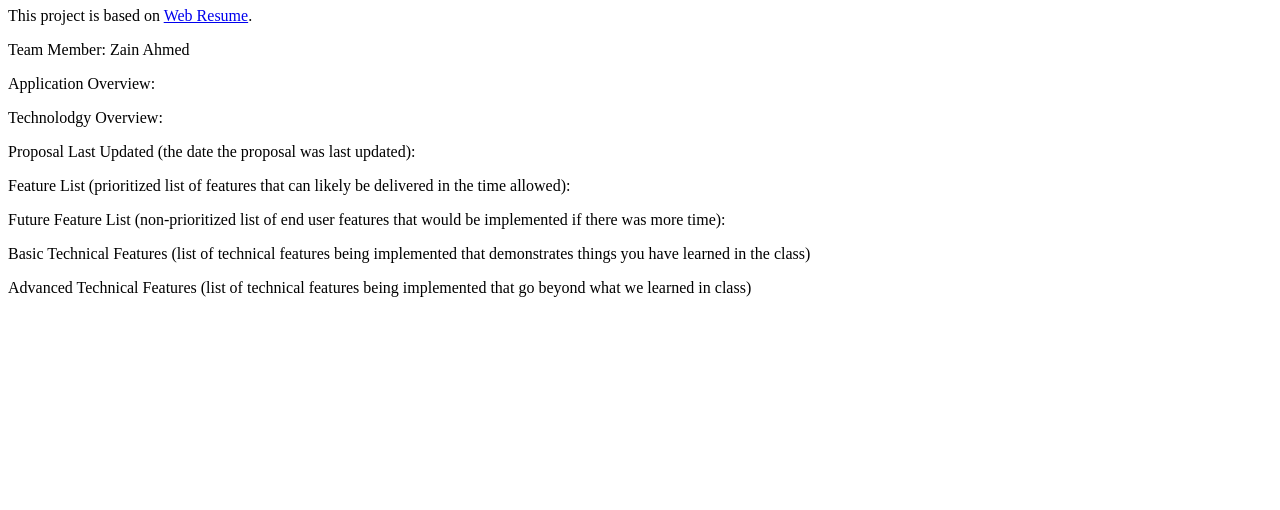
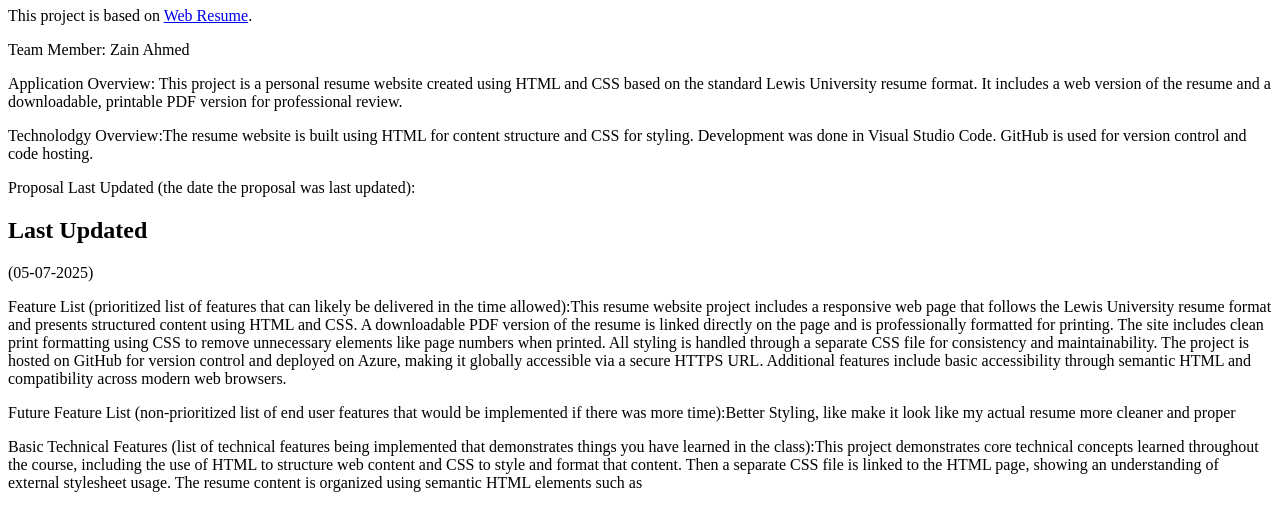
Before and after one commit to za1nahmed/class-project-proposal, a plain HTML site: page index.html in a window 1280 px wide. Shown: the part 73-583 px from the top of the page. Drawn offline with Linux system fonts and the light colour scheme.

Commit message:
finished prop.

```diff
--- a/index.html
+++ b/index.html
@@ -5,12 +5,16 @@
         <h1>Web Resume</h1>
         <p>This project is based on <a href="https://www.lewisuniversity.org/activity/web-resume">Web Resume</a>.</p>
         <p> Team Member: Zain Ahmed</p>
-        <p>Application Overview: </p>
-        <p>Technolodgy Overview:</p>
+        <p>Application Overview: This project is a personal resume website created using HTML and CSS based on the standard Lewis University resume format. It includes a web version of the resume and a downloadable, printable PDF version for professional review.  </p>
+        <p>Technolodgy Overview:The resume website is built using HTML for content structure and CSS for styling. Development was done in Visual Studio Code. GitHub is used for version control and code hosting.</p>
         <p>Proposal Last Updated (the date the proposal was last updated): </p>
-        <p>Feature List (prioritized list of features that can likely be delivered in the time allowed):</p>
-        <p>Future Feature List (non-prioritized list of end user features that would be implemented if there was more time):</p>
-        <p>Basic Technical Features (list of technical features being implemented that demonstrates things you have learned in the class)
-        <p>Advanced Technical Features (list of technical features being implemented that go beyond what we learned in class)</p>
+        <section class= "Lastupdated">
+            <h2>Last Updated</h2>
+            <p>(05-07-2025)</p>
+        </section>
+        <p>Feature List (prioritized list of features that can likely be delivered in the time allowed):This resume website project includes a responsive web page that follows the Lewis University resume format and presents structured content using HTML and CSS. A downloadable PDF version of the resume is linked directly on the page and is professionally formatted for printing. The site includes clean print formatting using CSS to remove unnecessary elements like page numbers when printed. All styling is handled through a separate CSS file for consistency and maintainability. The project is hosted on GitHub for version control and deployed on Azure, making it globally accessible via a secure HTTPS URL. Additional features include basic accessibility through semantic HTML and compatibility across modern web browsers.</p>
+        <p>Future Feature List (non-prioritized list of end user features that would be implemented if there was more time):Better Styling, like make it look like my actual resume more cleaner and proper</p>
+        <p>Basic Technical Features (list of technical features being implemented that demonstrates things you have learned in the class):This project demonstrates core technical concepts learned throughout the course, including the use of HTML to structure web content and CSS to style and format that content. Then a separate CSS file is linked to the HTML page, showing an understanding of external stylesheet usage. The resume content is organized using semantic HTML elements such as <h1>, <p>, and <ul>, supporting accessibility and clean code practices. Media queries are used to apply custom styles for printing using @media print. The site integrates a downloadable PDF resume, demonstrating how to link files for download. Additionally, the project is version-controlled using GitHub.</p>
+        <p>Advanced Technical Features (list of technical features being implemented that go beyond what we learned in class): CSS print styling</p>
     </body>
 </html>
```
